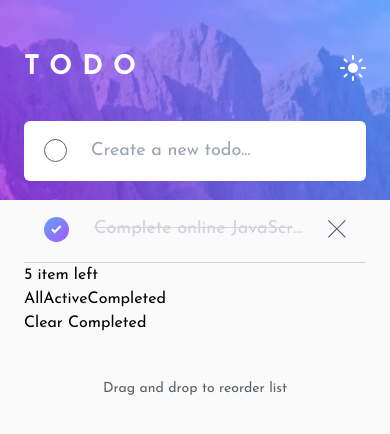
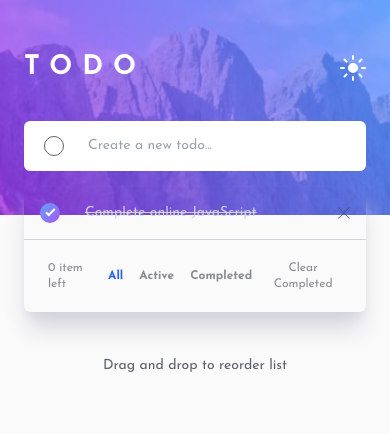
Before and after one commit to vinicius-pereira-souza/FrontendMentor-TodoApp, a Next.js app: page / in a window 390 px wide. Shown: the top 434 px of the page. Built offline with nearby package versions, Linux system fonts and the light colour scheme.

Commit message:
styled: estilos para tela de tablet e acima completo

```diff
--- a/app/page.tsx
+++ b/app/page.tsx
@@ -8,24 +8,27 @@ export default function Home() {
       className="min-h-screen flex justify-center
      bg-light-gray-lightest dark:bg-dark-blue-darkest px-6 pt-12 pb-16 lg:pt-20 lg:pb-12 relative"
     >
-      <div className="w-full h-[200px] lg:h-[300px] bg-mobile-light dark:bg-mobile-dark lg:bg-desktop-light dark:lg:bg-desktop-dark bg-no-repeat bg-center bg-cover absolute top-0 left-0 transition-all" />
+      <div className="w-full h-[215px] lg:h-[300px] bg-mobile-light dark:bg-mobile-dark lg:bg-desktop-light dark:lg:bg-desktop-dark bg-no-repeat bg-center bg-cover absolute top-0 left-0 transition-all" />
       <main className="flex-1 max-w-[540px] relative">
         <Header />
         <Form />
-        <div className="lg:bg-white dark:bg-dark-blue-darker rounded-md my-4">
-          <ul>
+        <div
+          className="lg:bg-white dark:bg-dark-blue-darker rounded-md my-4 shadow-xl dark:shadow-lg
+         shadow-light-gray-light dark:shadow-gray-950"
+        >
+          <ul className="rounded-md lg:rounded-none">
             <TaskItem
               key={1}
               text={"Complete online JavaScript"}
               status={true}
             />
           </ul>
-          <div>
+          <div className="flex items-center justify-between gap-x-3 flex-nowrap text-xs lg:text-sm py-5 px-6 text-dark-blue-dark">
             <p>
-              <span>5</span> item left
+              <span>0</span> item left
             </p>
-            <div>
-              <button>All</button>
+            <div className="font-bold flex-1 flex items-center justify-center gap-x-4">
+              <button className="text-blue-600">All</button>
               <button>Active</button>
               <button>Completed</button>
             </div>
--- a/app/ui/buttons.tsx
+++ b/app/ui/buttons.tsx
@@ -42,7 +42,7 @@ export function ButtonTaskItemUnchecked() {
 export function ButtonTaskItemChecked() {
   return (
     <>
-      <button className="w-[25px] h-[25px] flex items-center justify-center rounded-full bg-gradient-to-br from-blue-400 to-purple-500">
+      <button className="w-5 lg:w-[25px] h-5 lg:h-[25px] flex items-center justify-center rounded-full bg-gradient-to-br from-blue-400 to-purple-500">
         <Image
           src={"/images/icon-check.svg"}
           alt="icon check"
@@ -57,7 +57,7 @@ export function ButtonTaskItemChecked() {
 export function ButtonTaskItemDelect() {
   return (
     <>
-      <button>
+      <button className="w-3">
         <Image
           src={"/images/icon-cross.svg"}
           alt="icon delected"
--- a/app/ui/form.tsx
+++ b/app/ui/form.tsx
@@ -1,9 +1,9 @@
 export default function Form() {
   return (
     <form action="">
-      <div className="min-h-[60px] rounded-md flex items-center gap-x-6 py-[18px] px-5 bg-white dark:bg-dark-blue-darker transition-all">
+      <div className="min-h-[50px] lg:min-h-[60px] rounded-md flex items-center gap-x-6 py-3 lg:py-[18px] px-5 bg-white dark:bg-dark-blue-darker transition-all">
         <label
-          className="block w-[23px] h-[23px] rounded-full border border-dark-blue-medium"
+          className="block w-[20px] lg:w-[23px] h-[20px] lg:h-[23px] rounded-full border border-dark-blue-medium"
           htmlFor="description"
         ></label>
         <input
@@ -11,7 +11,7 @@ export default function Form() {
           name="description"
           id="description"
           placeholder="Create a new todo..."
-          className="outline-none bg-transparent text-dark-blue-light text-lg leading-none"
+          className="outline-none bg-transparent text-dark-blue-light text-sm lg:text-lg leading-none"
         />
       </div>
     </form>
--- a/app/ui/task-item.tsx
+++ b/app/ui/task-item.tsx
@@ -14,11 +14,11 @@ export default function TaskItem({
 }) {
   return (
     <>
-      <li className="flex items-center gap-x-[25px] p-5 border-b border-b-light-gray-light dark:border-b-dark-blue-darkest2">
+      <li className="flex items-center gap-x-[25px] p-4 lg:p-5 border-b border-b-light-gray-light dark:border-b-dark-blue-darkest2">
         {status ? <ButtonTaskItemChecked /> : <ButtonTaskItemUnchecked />}
         <p
           className={clsx(
-            `flex-1 text-nowrap text-lg overflow-x-hidden font-normal text-ellipsis select-none leading-none `,
+            `flex-1 text-nowrap text-sm lg:text-lg overflow-x-hidden font-normal text-ellipsis select-none leading-none `,
             { incompleteNote: !status, noteMarkedComplement: status },
           )}
         >
--- /dev/null
+++ b/db.json
@@ -0,0 +1,3 @@
+{
+  "tasks": []
+}
```
